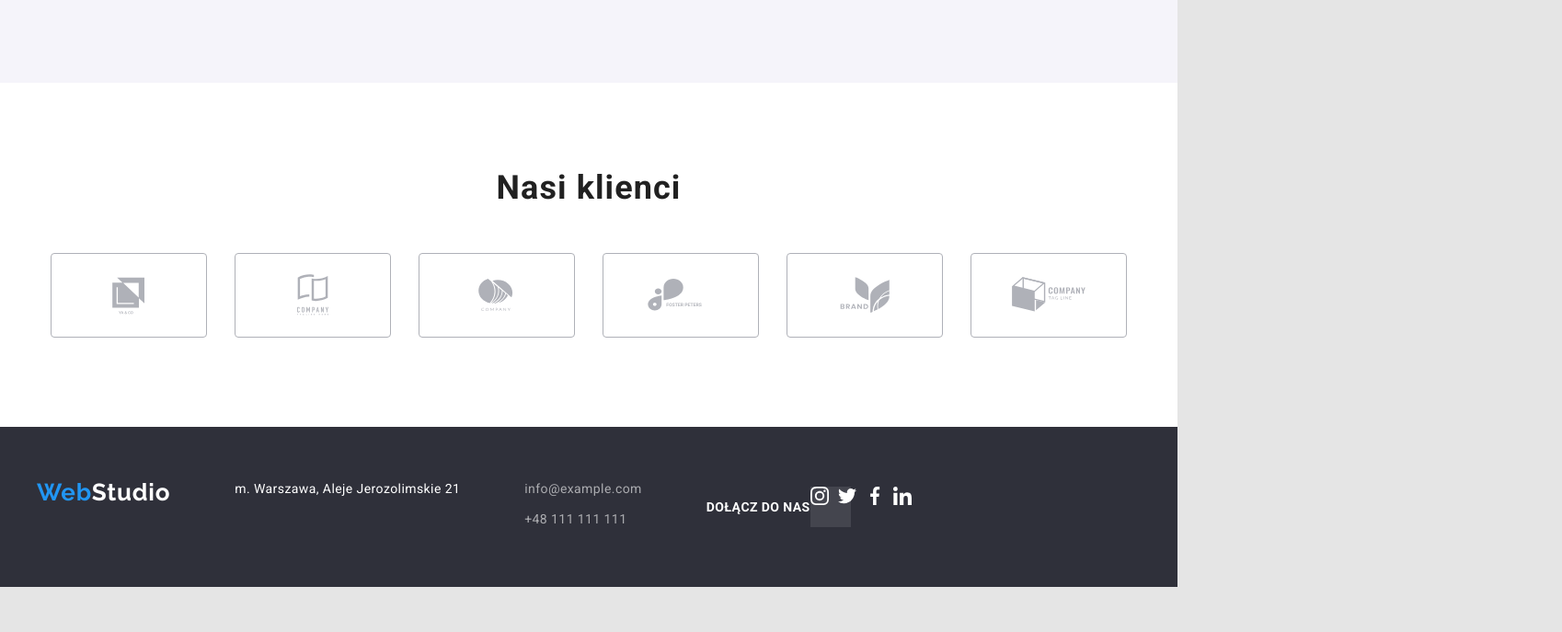
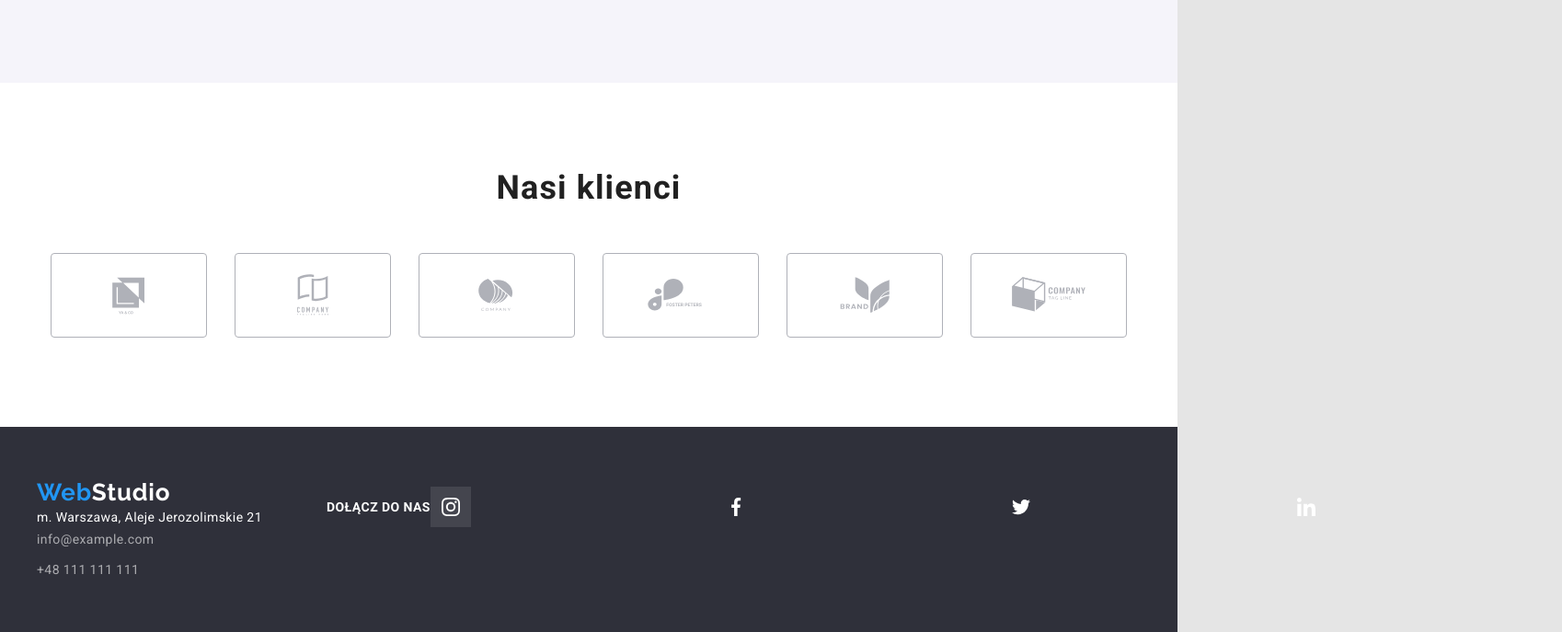
Before and after one commit to ZurabSvanidze/goit-markup-hw-04, a plain HTML site: page index.html in a window 1280 px wide. Shown: the part 2232-2919 px from the top of the page at 92% size, 1698 px wide, since content can reach past the window. Before the commit the page ends 2870 px from the top, so only its background shows below. Drawn offline with Linux system fonts and the light colour scheme.

Commit message:
Update index.html

```diff
--- a/index.html
+++ b/index.html
@@ -397,6 +397,7 @@
     </main>
     <footer>
       <div class="footer-box container">
+        <div class="footer-contacts">
           <a class="studio-logo" href="index.html"
             >Web<span class="studio-logo-color-foot">Studio</span></a
           >
@@ -405,37 +406,53 @@
             <li><a class="email-foot" href="mailto:info@example.com">info@example.com</a></li>
             <li><a class="calling-foot" href="tel:+48111111111">+48 111 111 111</a></li>
           </ul>
-
+        </div>
         <div class="footer-icons">
           <h5 class="footer-header">Dołącz do nas</h5>
           <ul class="bottom-icons">
             <li>
-              <a href="./index.html">
-                <svg class="social-icon" width="20" height="20">
-                  <use href="./images/icons.svg#icon-instagram"></use>
+              <svg class="instagram-bottom" xmlns="http://www.w3.org/2000/svg">
+                <use
+                  href="./images/icons.svg#icon-instagram"
+                  width="20"
+                  height="20"
+                  x="12"
+                  y="12"
+                ></use>
               </svg>
-              </a>
             </li>
             <li>
-              <a href="./index.html">
-                <svg class="social-icon" width="20" height="20">
-                  <use href="./images/icons.svg#icon-twitter"></use>
+              <svg class="facebook-bottom" xmlns="http://www.w3.org/2000/svg">
+                <use
+                  href="./images/icons.svg#icon-facebook"
+                  width="20"
+                  height="20"
+                  x="12"
+                  y="12"
+                ></use>
               </svg>
-              </a>
             </li>
             <li>
-              <a href="./index.html">
-                <svg class="social-icon" width="20" height="20">
-                  <use href="./images/icons.svg#icon-facebook"></use>
+              <svg class="twitter-bottom" xmlns="http://www.w3.org/2000/svg">
+                <use
+                  href="./images/icons.svg#icon-twitter"
+                  width="20"
+                  height="20"
+                  x="12"
+                  y="12"
+                ></use>
               </svg>
-              </a>
             </li>
             <li>
-              <a href="./index.html">
-                <svg class="social-icon" width="20" height="20">
-                  <use href="./images/icons.svg#icon-linkedin"></use>
+              <svg class="linkedin-bottom" xmlns="http://www.w3.org/2000/svg">
+                <use
+                  href="./images/icons.svg#icon-linkedin"
+                  width="20"
+                  height="20"
+                  x="12"
+                  y="12"
+                ></use>
               </svg>
-              </a>
             </li>
           </ul>
         </div>
```
Lines whose indentation alone changed are shown as unchanged.
